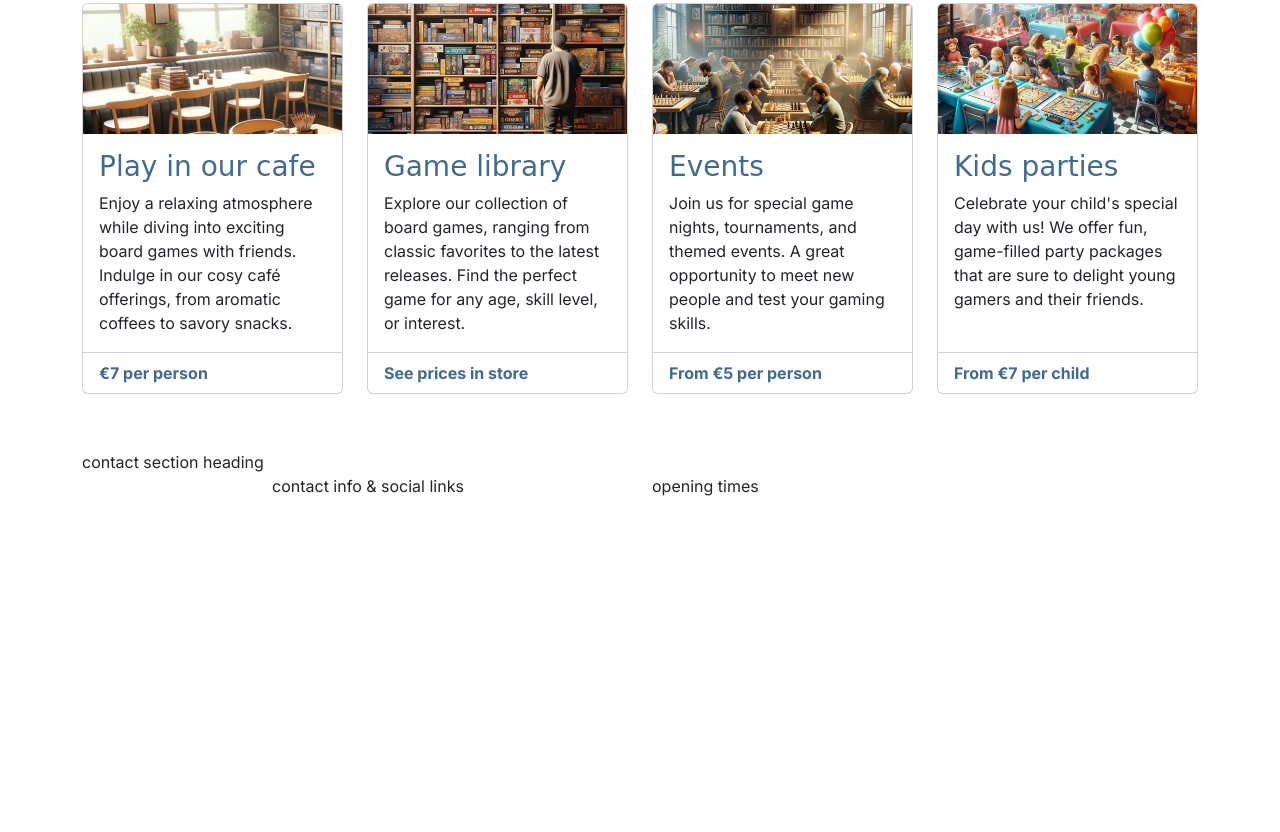
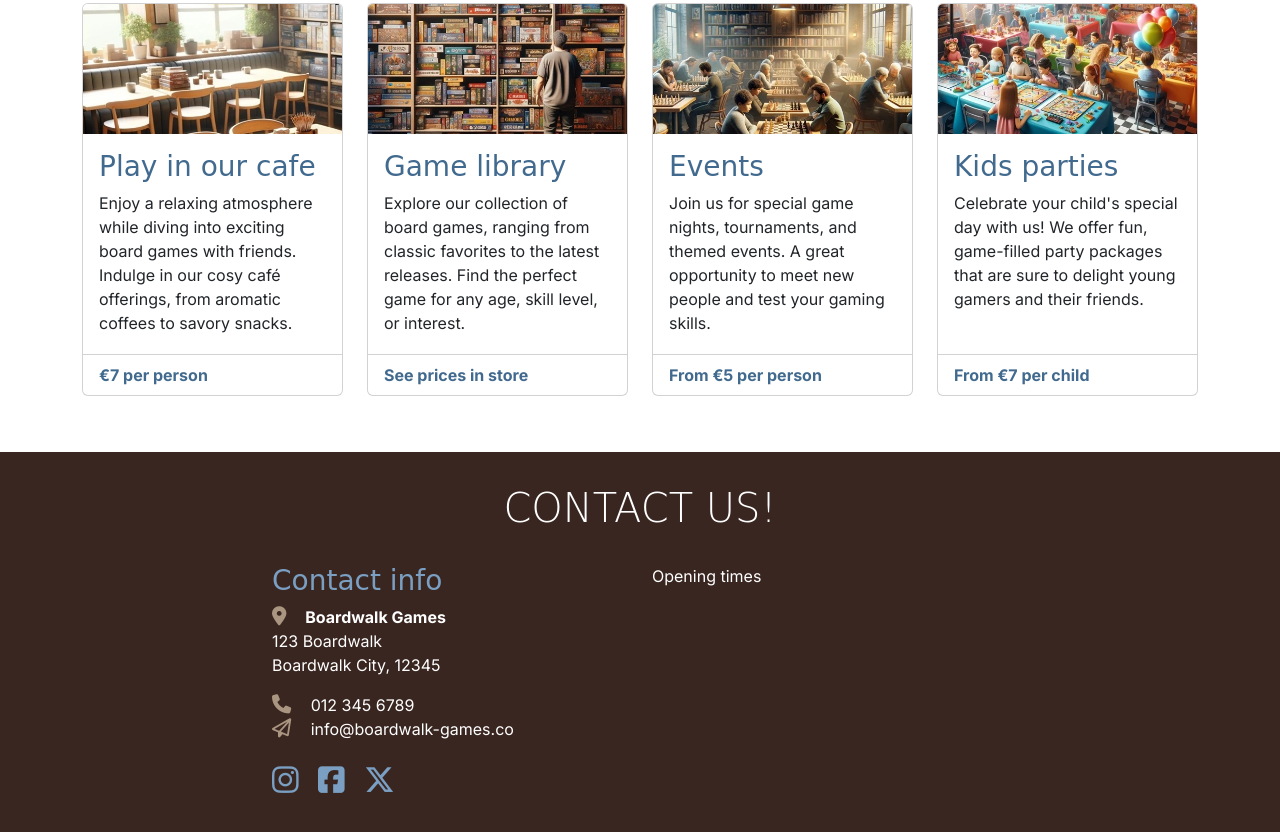
Before and after one commit to bertellis/boardwalk-games, a plain HTML site: page index.html in a window 1280 px wide. Shown: the part 656-1488 px from the top of the page. Before the commit the page ends 1154 px from the top, so only its background shows below. Drawn offline with nearby package versions, Linux system fonts and the light colour scheme; a web font is replaced by a local one.

Commit message:
add and styled contact section of footer

```diff
--- a/assets/css/style.css
+++ b/assets/css/style.css
@@ -1,29 +1,31 @@
-/*google fonts import*/
-@import url('https://fonts.googleapis.com/css2?family=Inter:ital,opsz,wght@0,14..32,100..900;1,14..32,100..900&family=Macondo&display=swap');
+/* Google fonts import */
+@import url('https://fonts.googleapis.com/css2?family=Inter:wght@100..900&family=Macondo&display=swap');
 
-/*CSS Variables*/
-
+/* CSS Variables */
 :root {
-    --primary-font: "inter", sans serif;
-    --secondary-font: "macondo", cursive;
-    --primary-color: #3a2620; /*dark brown*/
-    --secondary-color: #aa9581; /**/
-    --highight-color: #416a8e; /*blue*/
-    --light-hilight-color: #416a8e; /*light blue*/
+    --primary-font: "Inter", sans-serif;
+    --secondary-font: "Macondo", cursive;
+    --primary-color: #3a2620; /* dark brown */
+    --secondary-color: #aa9581; /* light brown */
+    --highlight-color: #416a8e; /* blue */
+    --highlight-color-light: #7a9fc2; /* light blue */
 }
 
-/* Global Styles  */
+/* Global styles */
 
 body {
     font-family: var(--primary-font);
 }
 
-h1, h2, h3 {
+h1,
+h2,
+h3 {
     font-family: var(--secondary-font);
     color: var(--primary-color);
 }
 
-h1, h2 {
+h1,
+h2 {
     text-transform: uppercase;
 }
 
@@ -32,36 +34,35 @@ h2 {
 }
 
 .sub-heading-color {
-    color: var(--highight-color);
+    color: var(--highlight-color);
 }
-
-/*Section*/
 
 .section {
     margin-top: 2rem;
     margin-bottom: 2rem;
 }
 
-/*Navbar*/
+/* Navbar */
 
 #navbar {
     background-color: var(--primary-color);
 }
+
 #navbar .logo {
     width: 30px;
 }
 
-/*Header*/
+/* Header */
 
 #header .lead {
     font-family: var(--secondary-font);
 }
 
-/*Services*/
+/* Services */
 
 #services .card-footer {
     font-weight: bold;
-    color: var(--highight-color);
+    color: var(--highlight-color);
     background-color: transparent;
 }
 
@@ -76,43 +77,42 @@ h2 {
     border: none;
 }
 
-/*Media queries*/
+/* Footer / contact */
 
-/*Medium screens (768px and up)*/
-@media screen and (min-width:768px) {
-    /*make all service cards the same height for consistency*/
-    #services .card-body {
-        min-height: 191px;
-    }
+#contact {
+    background-color: var(--primary-color);
+    color: white;
+    padding-bottom: 3rem;
 }
 
-/*large screens (992px and up)*/
-@media screen and (min-width:992px) {
-    /*make all service cards the same height for consistency*/
-    #services .card-body {
-        min-height: auto;
-    }
+#contact h2 {
+    color: white;
 }
 
-/*extra large screens (1200px and up)*/
-@media screen and (min-width:1200px) {
-    /*make all service cards the same height for consistency*/
-    #services .card-body {
-        min-height: 218px;
-    }
+#contact .sub-heading-color {
+    color: var(--highlight-color-light);
 }
 
-/*xxl screens (1400px and up)*/
-@media screen and (min-width:1400px) {
-    /*make all service cards the same height for consistency*/
-    #services .card-body {
-        min-height: 195px;
-    }
+#contact i {
+    color: var(--secondary-color);
+    font-size: 1.2rem;
+    margin-right: 15px;
 }
 
-/*Grid visualising for css testing*/
+#contact .social-links i {
+    color: var(--highlight-color-light);
+    font-size: 1.9rem;
+    transition: color 0.3s ease-in-out;
+}
 
-/*.container, .row {
+#contact .social-links i:hover {
+    color: var(--secondary-color);
+}
+
+/* grid visualisation CSS for testing */
+
+/* .container,
+.row {
     border: 2px solid black;
 }
 
@@ -120,3 +120,37 @@ h2 {
     border: 2px solid white;
     background-color: lightgray;
 } */
+
+/* Media queries */
+
+/* Medium devices (tablets, 768px and up) */
+@media screen and (min-width: 768px) {
+    /* Make all service cards the same height for consistency */
+    #services .card-body {
+        min-height: 191px;
+    }
+}
+
+/* Large devices (small laptops, 992px and up) */
+@media screen and (min-width: 992px) {
+    /* Make all service cards the same height for consistency */
+    #services .card-body {
+        min-height: auto;
+    }
+}
+
+/* xl devices (large desktops, 1200px and up) */
+@media screen and (min-width: 1200px) {
+    /* make all service cards the same height for consistency */
+    #services .card-body {
+        min-height: 220px;
+    }
+}
+
+/* xxl devices (larger desktops, 1400px and up) */
+@media screen and (min-width: 1400px) {
+    /* make all service cards the same height for consistency */
+    #services .card-body {
+        min-height: 195px;
+    }
+}
--- a/index.html
+++ b/index.html
@@ -16,8 +16,9 @@
 
 
     <!--Bootstrap styles-->
-    <link rel="stylesheet" href="https://cdn.jsdelivr.net/npm/bootstrap@5.3.3/dist/css/bootstrap.min.css" rel="stylesheet"
-        integrity="sha384-QWTKZyjpPEjISv5WaRU9OFeRpok6YctnYmDr5pNlyT2bRjXh0JMhjY6hW+ALEwIH" crossorigin="anonymous">
+    <link rel="stylesheet" href="https://cdn.jsdelivr.net/npm/bootstrap@5.3.3/dist/css/bootstrap.min.css"
+        rel="stylesheet" integrity="sha384-QWTKZyjpPEjISv5WaRU9OFeRpok6YctnYmDr5pNlyT2bRjXh0JMhjY6hW+ALEwIH"
+        crossorigin="anonymous">
     <!--custom css-->
     <link rel="stylesheet" href="assets/css/style.css">
 </head>
@@ -63,7 +64,8 @@
             <div class="col-12 col-xl-6 text-center text-xl-start">
                 <h1 class="display-3">Boardwalk Games</h1>
                 <p class="lead display-6 sub-heading-color">Your next adventure is waiting!</p>
-                <p class="my-4">Welcome to Boardwalk Games, Your Ultimate Gaming Getaway! Escape into the world of board games and
+                <p class="my-4">Welcome to Boardwalk Games, Your Ultimate Gaming Getaway! Escape into the world of board
+                    games and
                     café delights. Whether you're a casual gamer seeking a cosy nook to unwind, a board game enthusiast
                     ready for your next challenge, or a student gamer looking for a fun, affordable hangout, we've got
                     you covered.</p>
@@ -72,29 +74,37 @@
                 <div id="carouselExampleAutoplaying" class="carousel slide" data-bs-ride="carousel">
                     <div class="carousel-inner">
                         <div class="carousel-item active">
-                        <img src="assets/images/boardwalk-games-carousel-image-1.webp" class="d-block w-100" alt="The inside of Boardwalk Games with bookshelves filled with boardgames, and wooden tables to play at">
+                            <img src="assets/images/boardwalk-games-carousel-image-1.webp" class="d-block w-100"
+                                alt="The inside of Boardwalk Games with bookshelves filled with boardgames, and wooden tables to play at">
                         </div>
                         <div class="carousel-item">
-                        <img src="assets/images/boardwalk-games-carousel-image-2.webp" class="d-block w-100" alt="The inside of Boardwalk Games with bookshelves filled with boardgames, and wooden tables to play at">
+                            <img src="assets/images/boardwalk-games-carousel-image-2.webp" class="d-block w-100"
+                                alt="The inside of Boardwalk Games with bookshelves filled with boardgames, and wooden tables to play at">
                         </div>
                         <div class="carousel-item">
-                        <img src="assets/images/boardwalk-games-carousel-image-3.webp" class="d-block w-100" alt="The inside of Boardwalk Games with bookshelves filled with boardgames, and wooden tables to play at">
+                            <img src="assets/images/boardwalk-games-carousel-image-3.webp" class="d-block w-100"
+                                alt="The inside of Boardwalk Games with bookshelves filled with boardgames, and wooden tables to play at">
                         </div>
                         <div class="carousel-item">
-                        <img src="assets/images/boardwalk-games-carousel-image-4.webp" class="d-block w-100" alt="The back-room at Boardwalk Games set up for a Dungeons and Dragons evening.">
+                            <img src="assets/images/boardwalk-games-carousel-image-4.webp" class="d-block w-100"
+                                alt="The back-room at Boardwalk Games set up for a Dungeons and Dragons evening.">
                         </div>
                         <div class="carousel-item">
-                        <img src="assets/images/boardwalk-games-carousel-image-5.webp" class="d-block w-100" alt="A cup of steaming coffee on a wooden table, some playing cards, and a notebook.">
+                            <img src="assets/images/boardwalk-games-carousel-image-5.webp" class="d-block w-100"
+                                alt="A cup of steaming coffee on a wooden table, some playing cards, and a notebook.">
                         </div>
                         <div class="carousel-item">
-                        <img src="assets/images/boardwalk-games-carousel-image-6.webp" class="d-block w-100" alt="Students playing a card game at Boardwalk Games">
+                            <img src="assets/images/boardwalk-games-carousel-image-6.webp" class="d-block w-100"
+                                alt="Students playing a card game at Boardwalk Games">
                         </div>
                     </div>
-                    <button class="carousel-control-prev" type="button" data-bs-target="#carouselExampleAutoplaying" data-bs-slide="prev">
+                    <button class="carousel-control-prev" type="button" data-bs-target="#carouselExampleAutoplaying"
+                        data-bs-slide="prev">
                         <span class="carousel-control-prev-icon" aria-hidden="true"></span>
                         <span class="visually-hidden">Previous</span>
                     </button>
-                    <button class="carousel-control-next" type="button" data-bs-target="#carouselExampleAutoplaying" data-bs-slide="next">
+                    <button class="carousel-control-next" type="button" data-bs-target="#carouselExampleAutoplaying"
+                        data-bs-slide="next">
                         <span class="carousel-control-next-icon" aria-hidden="true"></span>
                         <span class="visually-hidden">Next</span>
                     </button>
@@ -113,7 +123,7 @@
                 <div class="col-12 col-md-6 col-xl-3">
                     <div class="card">
                         <img src="assets/images/services-1.webp" class="card-img-top"
-                            alt="Boardwalk games cafe table by a window, stacks of boardgames can be seen on the table" >
+                            alt="Boardwalk games cafe table by a window, stacks of boardgames can be seen on the table">
                         <div class="card-body">
                             <h3 class="card-title sub-heading-color">Play in our cafe</h3>
                             <p class="card-text">
@@ -164,7 +174,7 @@
                 <div class="col-12 col-md-6 col-xl-3">
                     <div class="card">
                         <img src="assets/images/services-4.webp" class="card-img-top"
-                            alt="A kids party being held at Boardwalk Games" >
+                            alt="A kids party being held at Boardwalk Games">
                         <div class="card-body">
                             <h3 class="card-title sub-heading-color">Kids parties</h3>
                             <p class="card-text">
@@ -183,17 +193,40 @@
 
     </main>
 
-    <!--Footer-->
+    <!--Footer / contact section-->
     <!--mt-auto added to push footer to the bottom-->
 
-    <footer class="mt-auto">
-        <div class="container">
+    <footer id="contact" class="mt-auto">
+        <div class="container section">
             <div class="row justify-content-center">
-                <div class="col-12">contact section heading</div>
-                <!--contact info-->
-                <div class="col-12 col-md-6 col-xl-4">contact info & social links</div>
-                <!--opening times-->
-                <div class="col-12 col-md-6 col-xl-4">opening times</div>
+                <div class="col-12 text-center">
+                    <h2 class="display-6">Contact us!</h2>
+                </div>
+                <!-- Contact info -->
+                <div class="col-12 col-md-6 col-xl-4">
+                    <h3 class="sub-heading-color">Contact info</h3>
+                    <address>
+                        <strong><i class="fa-solid fa-location-dot"></i> Boardwalk Games</strong><br>
+                        123 Boardwalk<br>
+                        Boardwalk City, 12345
+                    </address>
+                    <p><i class="fa-solid fa-phone"></i> 012 345 6789<br>
+                        <i class="fa-regular fa-paper-plane"></i> info@boardwalk-games.co
+                    </p>
+                    <div class="social-links mt-4">
+                        <a href="https://www.instagram.com" target="_blank"
+                            aria-label="Visit our Instagram page (opens in a new tab)" rel="noopener"><i
+                                class="fa-brands fa-instagram"></i></a>
+                        <a href="https://www.facebook.com" target="_blank"
+                            aria-label="Visit our Facebook page (opens in a new tab)" rel="noopener"><i
+                                class="fa-brands fa-square-facebook"></i></a>
+                        <a href="https://www.x.com" target="_blank" aria-label="Visit our X feed (opens in a new tab)"
+                            rel="noopener"><i class="fa-brands fa-x-twitter"></i></a>
+                    </div>
+                </div>
+
+                <!-- Opening times -->
+                <div class="col-12 col-md-6 col-xl-4">Opening times</div>
             </div>
         </div>
     </footer>
@@ -204,7 +237,7 @@
     <script src="https://cdn.jsdelivr.net/npm/bootstrap@5.3.3/dist/js/bootstrap.bundle.min.js
     "></script>
     <!--FontAwesome-->
-    <script href="https://kit.fontawesome.com/9ccf2b9c0c.js" crossorigin="anonymous"></script>
+    <script src="https://kit.fontawesome.com/aa9af45995.js" crossorigin="anonymous"></script>
 </body>
 
 </html>
```
Lines whose indentation alone changed are shown as unchanged.
